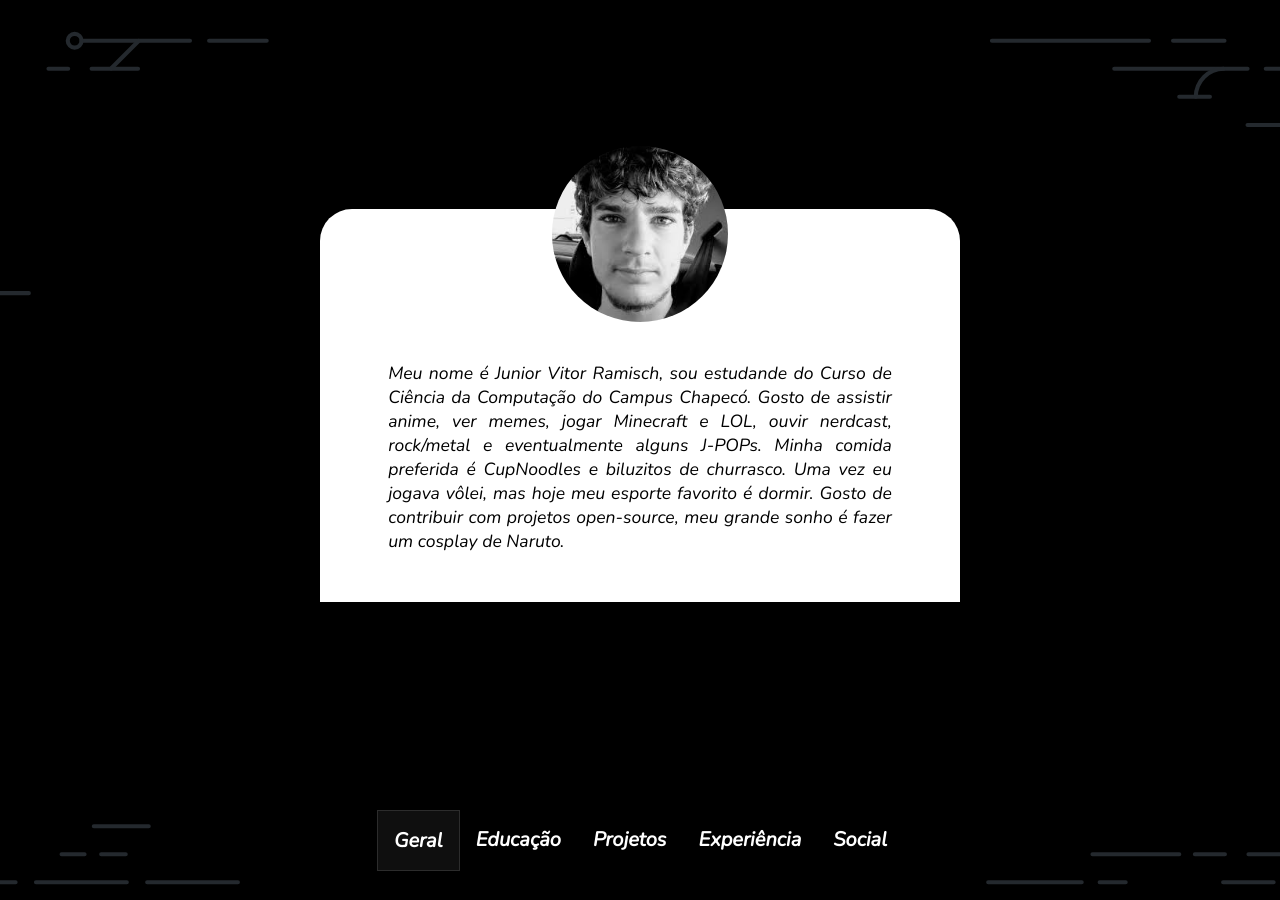
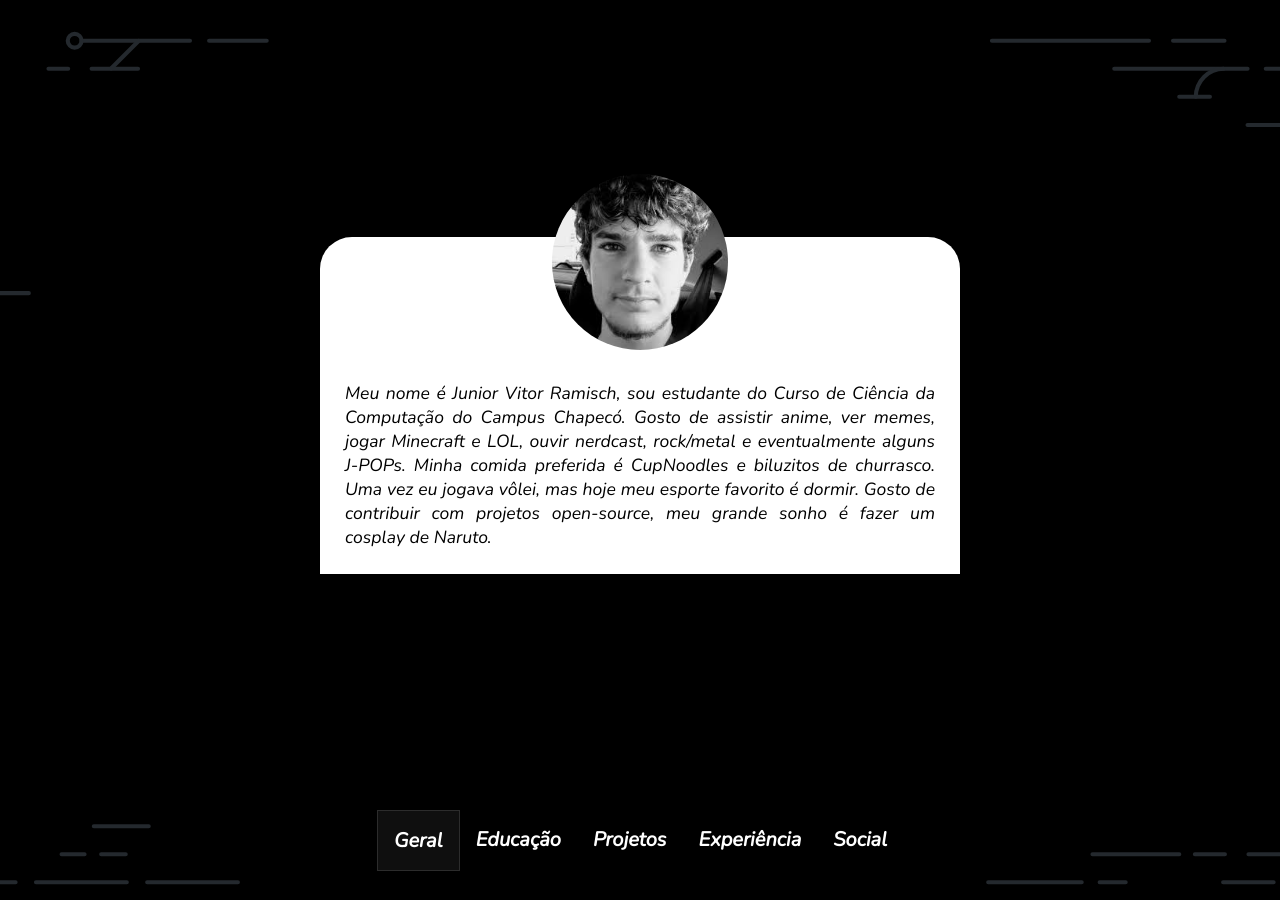
Before and after one commit to arufonsekun/arufonsekun-old.github.io, a Jekyll site: the page built from index.md, in a window 1280 px wide. Built offline with Jekyll 4.4.1, drawn with Linux system fonts in a browser that asks for light colours.

Commit message:
fix: fix typo

```diff
--- a/_config.yml
+++ b/_config.yml
@@ -13,7 +13,7 @@ overview_en: My name is Junior Vitor Ramisch, I'm a Computer Science
              It's where a learn very cool stuff. My life goal is to cosplay a Naruto
              character.
 
-overview_pt: Meu nome é Junior Vitor Ramisch, sou estudande do Curso de
+overview_pt: Meu nome é Junior Vitor Ramisch, sou estudante do Curso de
              Ciência da Computação do Campus Chapecó. Gosto de assistir anime,
              ver memes, jogar Minecraft e LOL, ouvir nerdcast, rock/metal e eventualmente
              alguns J-POPs. Minha comida preferida é CupNoodles e biluzitos de churrasco.
--- a/_includes/education.html
+++ b/_includes/education.html
@@ -25,7 +25,7 @@
                     <img src="{{ "/assets/images/uffs.png" }}" width="70" height="95" alt="IFC">
                 </div>
                 <div class="degree__institution p-3">
-                    Universidade Fedaral da Fronteira Sul - Campus Chapecó
+                    Universidade Federal da Fronteira Sul - Campus Chapecó
                     <a href="https://cc.uffs.edu.br/" target="_blank" rel="noopener noreferrer" title="Site" class="mx-2">
                         <svg class="octicon octicon-link" viewBox="0 0 16 16" version="1.1" width="16" height="16" aria-hidden="true">
                             <path fill-rule="evenodd" d="M7.775 3.275a.75.75 0 001.06 1.06l1.25-1.25a2 2 0 112.83 2.83l-2.5 2.5a2 2 0 01-2.83 0 .75.75 0 00-1.06 1.06 3.5 3.5 0 004.95 0l2.5-2.5a3.5 3.5 0 00-4.95-4.95l-1.25 1.25zm-4.69 9.64a2 2 0 010-2.83l2.5-2.5a2 2 0 012.83 0 .75.75 0 001.06-1.06 3.5 3.5 0 00-4.95 0l-2.5 2.5a3.5 3.5 0 004.95 4.95l1.25-1.25a.75.75 0 00-1.06-1.06l-1.25 1.25a2 2 0 01-2.83 0z">
--- a/_includes/overview.html
+++ b/_includes/overview.html
@@ -6,7 +6,7 @@
             >
         </div>
 
-        <div class="card__body">
+        <div class="card__body p-4">
             <p>
                 {{ site.overview_pt }}
             </p>
--- a/_sass/default.scss
+++ b/_sass/default.scss
@@ -50,7 +50,6 @@ section[class^='content__'] {
     &__body {
         text-align: justify;
         font-size: 1.1rem;
-        padding: 2rem 4.2rem 3rem 4.2rem;
     }
 }
 
```
